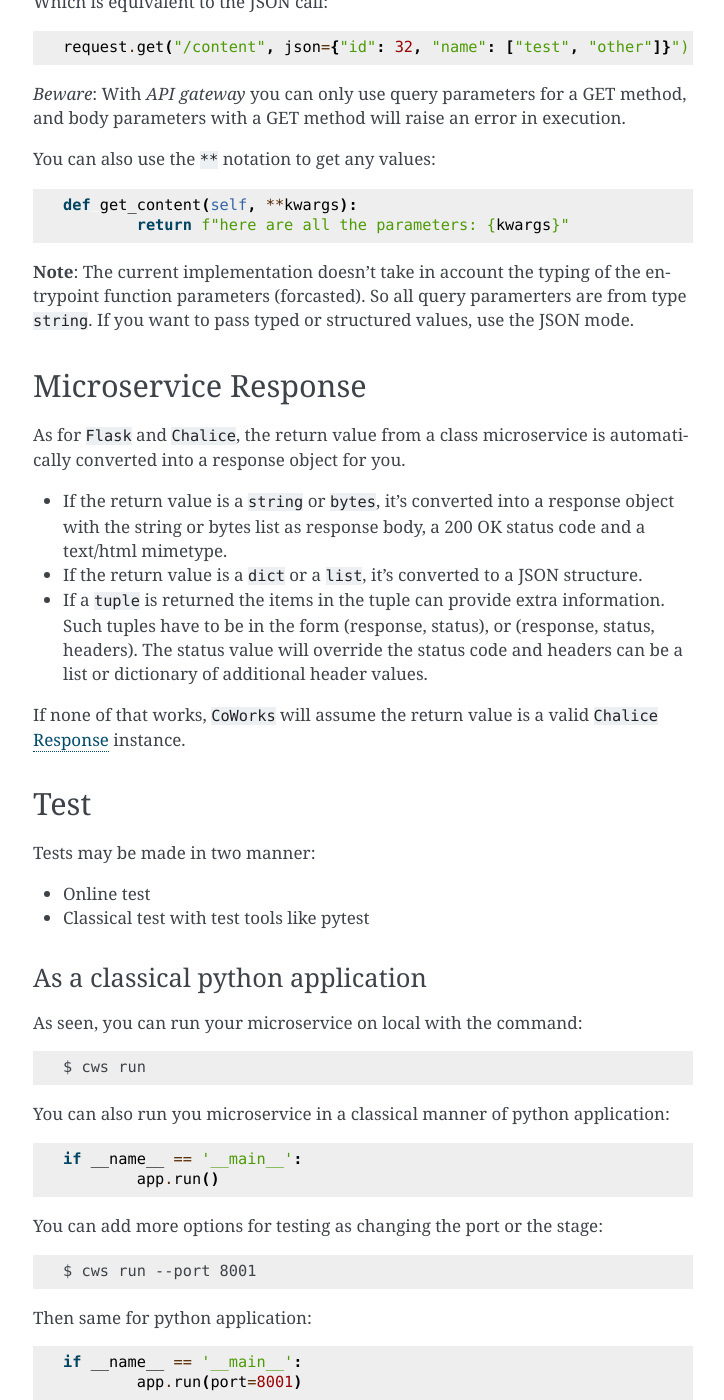
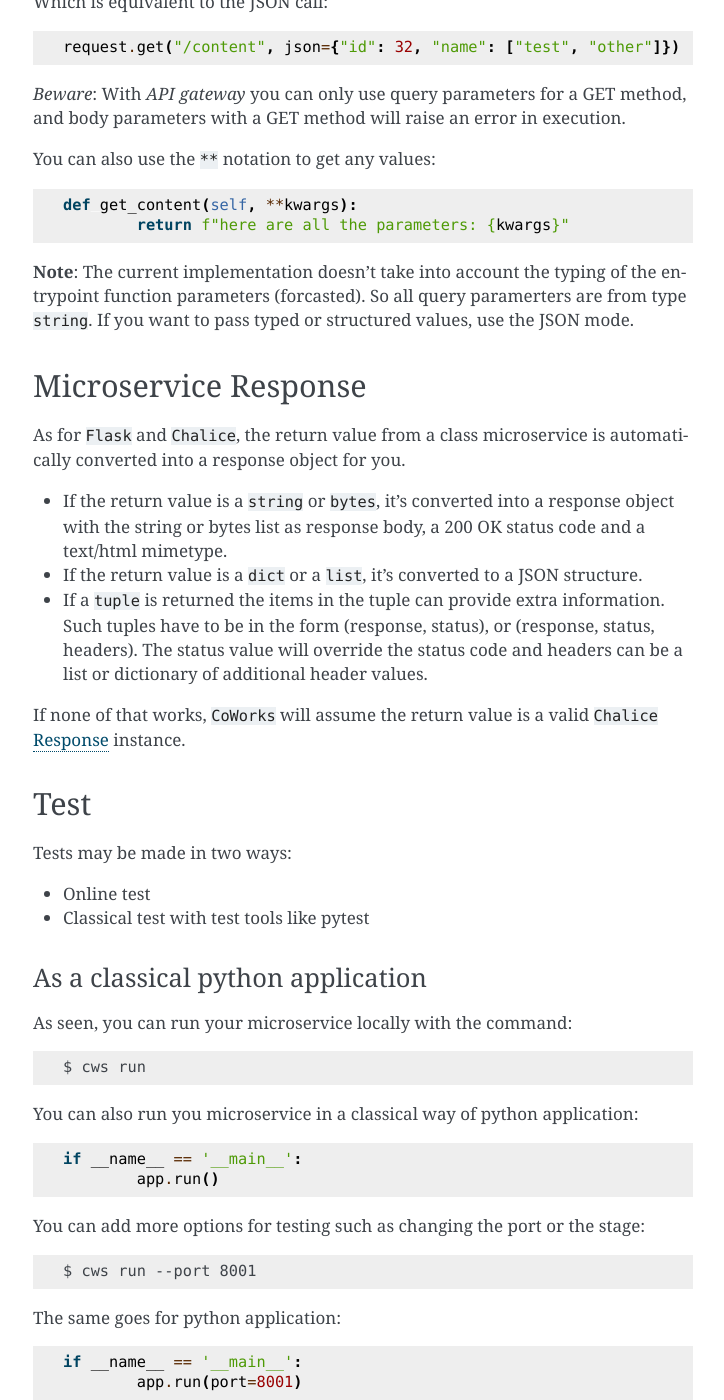
Before and after one commit to gdoumenc/coworks, a Sphinx documentation site: the page built from docs/tech.rst, in a window 1280 px wide and 1400 px high, scrolled down 2863 px. Shown: the whole window, without its empty margins (387-1111 px from the left). Built offline with Sphinx 7.4.7, drawn with Linux system fonts in a browser that asks for light colours; some of the changed text lies outside the part shown.

Commit message:
more improvements

```diff
--- a/docs/tech.rst
+++ b/docs/tech.rst
@@ -137,7 +137,7 @@ Or in python code using the ``requests`` module::
 
 or by a JSON structure::
 
-	request.get("/content", json={"id": 32, "name": "test"}")
+	request.get("/content", json={"id": 32, "name": "test"})
 
 A list parameter can be defined by a multi value parameter::
 
@@ -145,7 +145,7 @@ A list parameter can be defined by a multi value parameter::
 
 Which is equivalent to the JSON call::
 
-	request.get("/content", json={"id": 32, "name": ["test", "other"]}")
+	request.get("/content", json={"id": 32, "name": ["test", "other"]})
 
 *Beware*: With `API gateway` you can only use query parameters for a GET method, and body
 parameters with a GET method will raise an error in execution.
@@ -155,7 +155,7 @@ You can also use the ``**`` notation to get any values::
 	def get_content(self, **kwargs):
 		return f"here are all the parameters: {kwargs}"
 
-**Note**: The current implementation doesn't take in account the typing of the entrypoint function parameters (forcasted).
+**Note**: The current implementation doesn't take into account the typing of the entrypoint function parameters (forcasted).
 So all query paramerters are from type ``string``.
 If you want to pass typed or structured values, use the JSON mode.
 
@@ -174,7 +174,7 @@ If none of that works, ``CoWorks`` will assume the return value is a valid
 Test
 ----
 
-Tests may be made in two manner:
+Tests may be made in two ways:
 
 * Online test
 * Classical test with test tools like pytest
@@ -182,22 +182,22 @@ Tests may be made in two manner:
 As a classical python application
 ^^^^^^^^^^^^^^^^^^^^^^^^^^^^^^^^^
 
-As seen, you can run your microservice on local with the command::
+As seen, you can run your microservice locally with the command::
 
 	$ cws run
 
-You can also run you microservice in a classical manner of python application:
+You can also run you microservice in a classical way of python application:
 
 .. code-block:: python
 
 	if __name__ == '__main__':
 		app.run()
 
-You can add more options for testing as changing the port or the stage::
+You can add more options for testing such as changing the port or the stage::
 
 	$ cws run --port 8001
 
-Then same for python application:
+The same goes for python application:
 
 .. code-block:: python
 
@@ -256,7 +256,7 @@ Blueprints allow you to complete your microservices with transversal functionali
 Blueprint Registration
 **********************
 
-Blueprints are defined as classes as microservice.
+Blueprints are defined in the same way as microservice classes.
 
 .. code-block:: python
 
```
Also changed, not shown: other parts of docs/tech.rst (+5 -5 lines).
